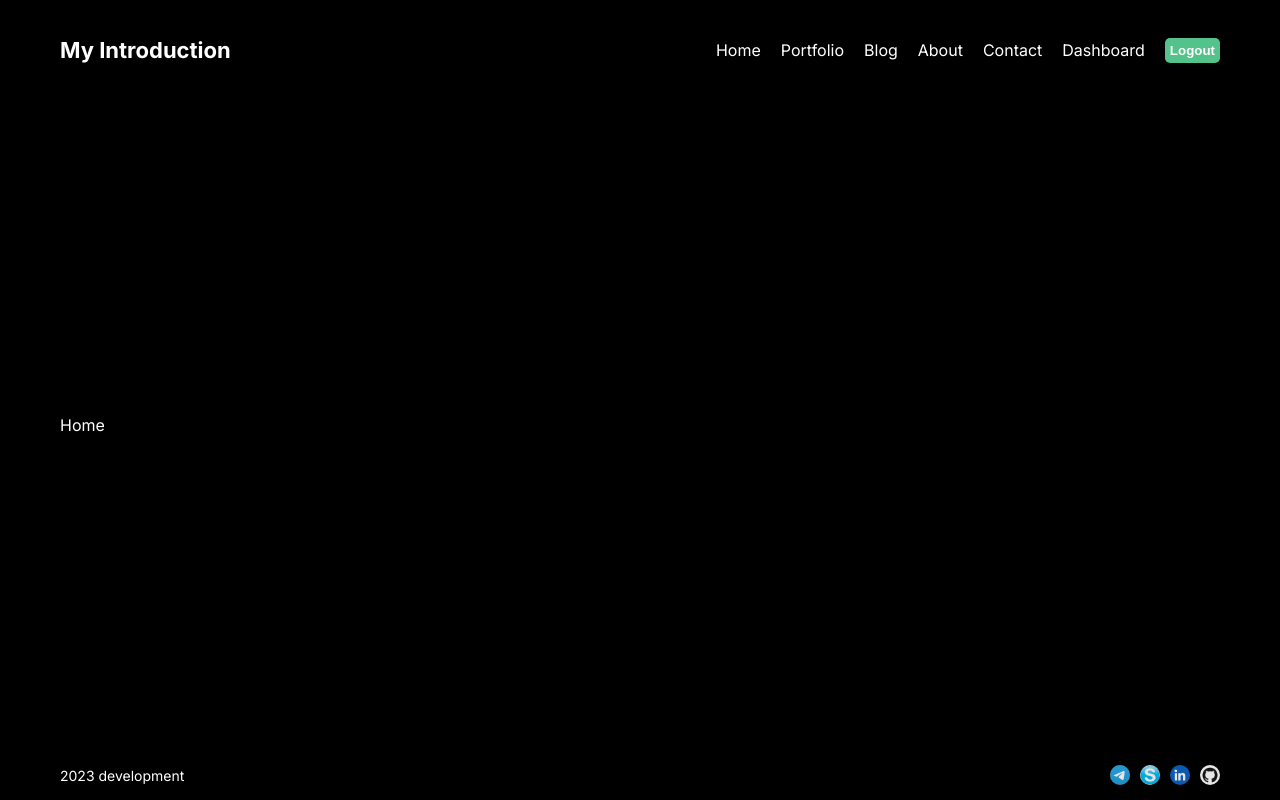
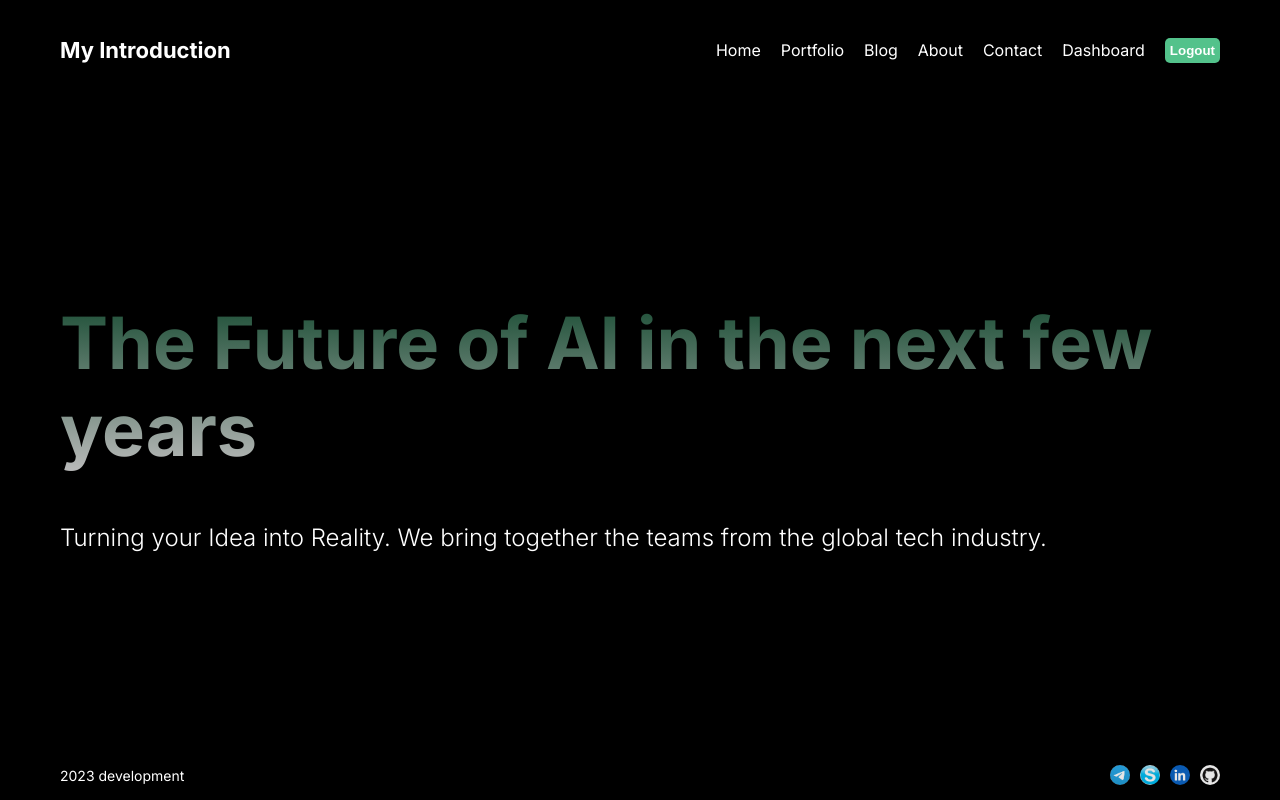
Before and after one commit to Saoa35/introductions, a Next.js app: page / in a window 1280 px wide. Built offline with nearby package versions, Linux system fonts and the light colour scheme.

Commit message:
+ created Button component

```diff
--- a/src/app/page.jsx
+++ b/src/app/page.jsx
@@ -2,5 +2,15 @@ import React from "react";
 import styles from "./page.module.css";
 
 export default function Home() {
-  return <div className={styles.container}>Home</div>;
+  return (
+    <main className={styles.container}>
+      <div className={styles.item}>
+        <h1 className={styles.title}>The Future of AI in the next few years</h1>
+        <p className={styles.desc}>
+          Turning your Idea into Reality. We bring together the teams from the
+          global tech industry.
+        </p>
+      </div>
+    </main>
+  );
 }
--- /dev/null
+++ b/src/components/button/button.module.css
@@ -0,0 +1,9 @@
+.container {
+  padding: 20px;
+  cursor: pointer;
+  background-color: #53c28b;
+  border: none;
+  border-radius: 5px;
+  width: max-content;
+  color: white;
+}
```
Also changed, not shown: src/components/button/Button.jsx (added, +13 -0 lines).
